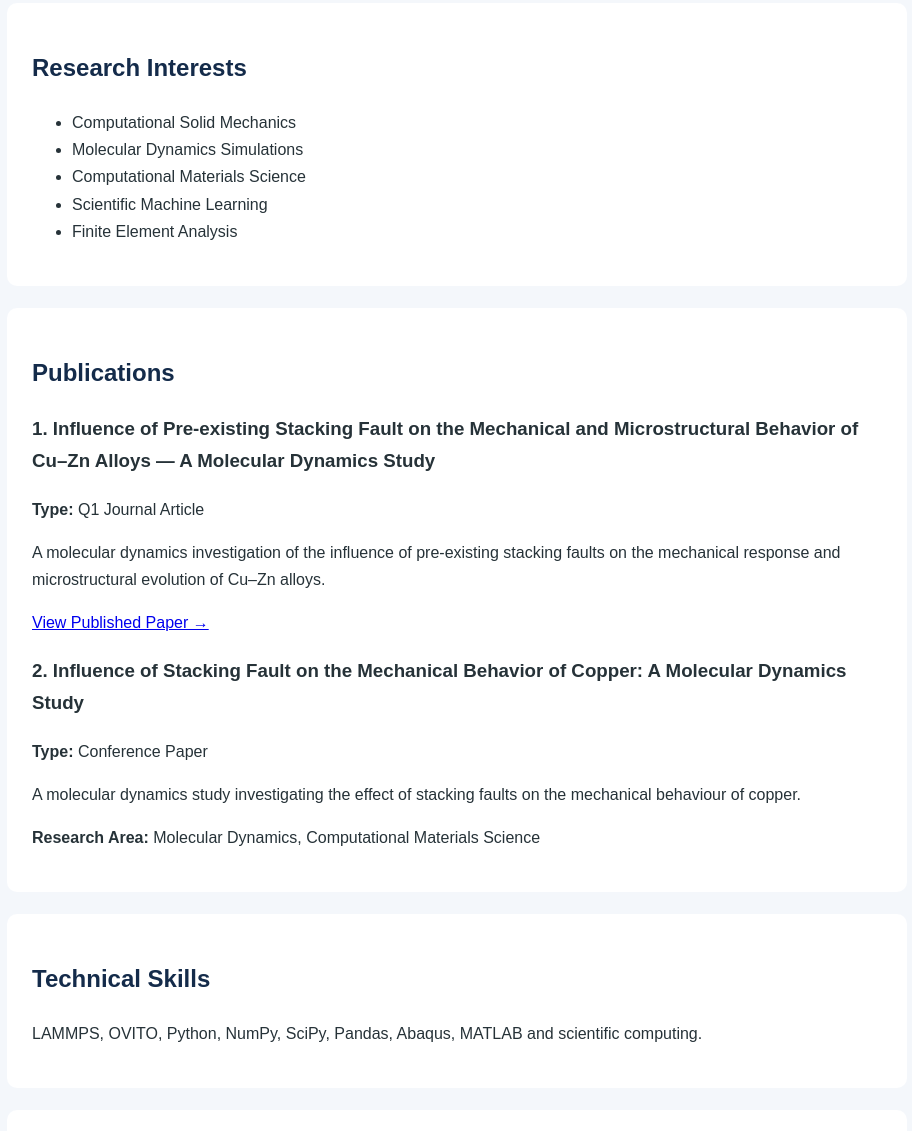
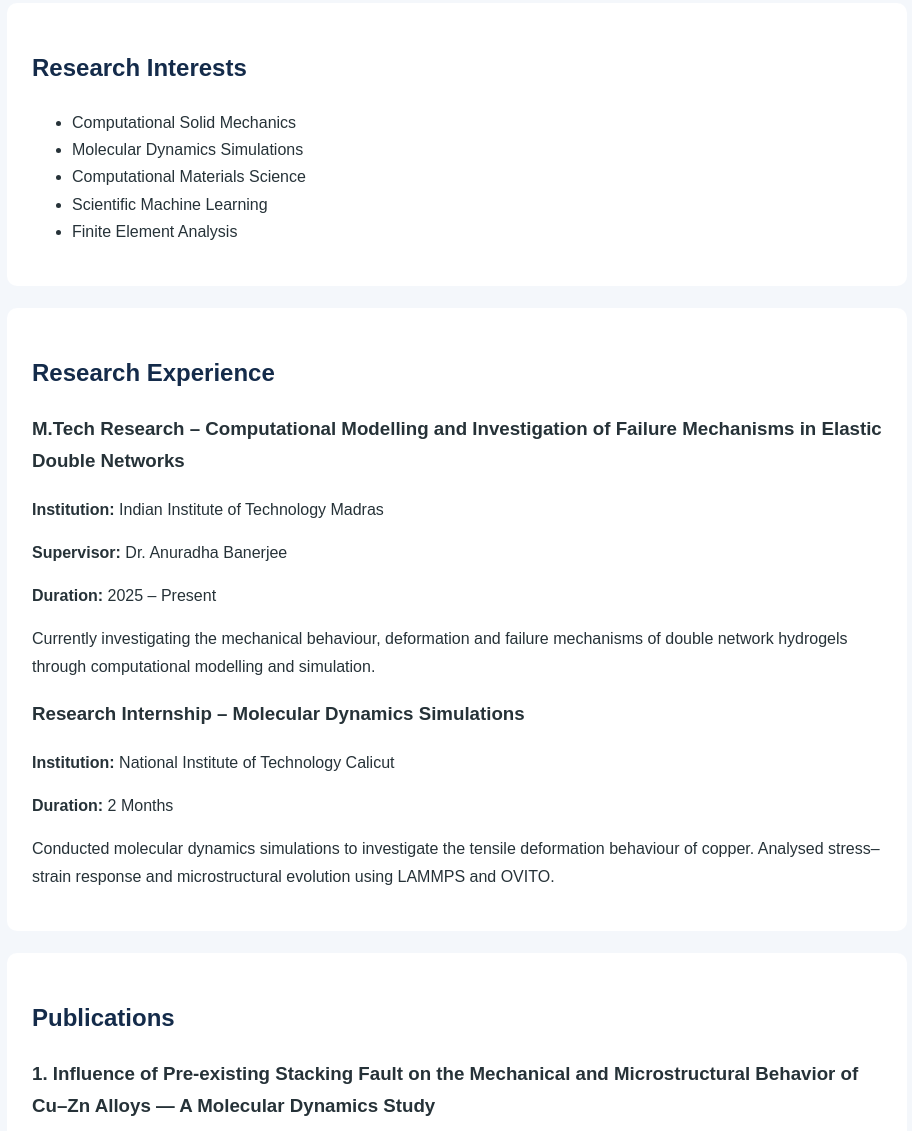
Before and after one commit to suprioroy7/suprioroy7.github.io, a plain HTML site: page index.html in a window 1280 px wide. Shown: the part 1254-2385 px from the top of the page, without its empty margins (183-1095 px from the left). Drawn offline with Linux system fonts and the light colour scheme.

Commit message:
Add experience section with research details
Added a new section for research experience with details on M.Tech research and internship.

```diff
--- a/index.html
+++ b/index.html
@@ -78,6 +78,7 @@
     <a href="#about">About</a>
     <a href="#education">Education</a>
     <a href="#research">Research</a>
+    <a href="#experience">Experience</a>
     <a href="#publications">Publications</a>
     <a href="#skills">Skills</a>
     <a href="#contact">Contact</a>
@@ -131,6 +132,33 @@
         </ul>
     </section>
 
+<section id="experience">
+    <h2>Research Experience</h2>
+
+    <div class="publication">
+       <h3>M.Tech Research – Computational Modelling and Investigation of Failure Mechanisms in Elastic Double Networks</h3>
+        <p><strong>Institution:</strong> Indian Institute of Technology Madras</p>
+        <p><strong>Supervisor:</strong> Dr. Anuradha Banerjee</p>
+        <p><strong>Duration:</strong> 2025 – Present</p>
+        <p>
+            Currently investigating the mechanical behaviour,
+            deformation and failure mechanisms of double network
+            hydrogels through computational modelling and simulation.
+        </p>
+    </div>
+
+    <div class="publication">
+        <h3>Research Internship – Molecular Dynamics Simulations</h3>
+        <p><strong>Institution:</strong> National Institute of Technology Calicut</p>
+        <p><strong>Duration:</strong> 2 Months</p>
+        <p>
+            Conducted molecular dynamics simulations to investigate
+            the tensile deformation behaviour of copper.
+            Analysed stress–strain response and microstructural
+            evolution using LAMMPS and OVITO.
+        </p>
+    </div>
+</section>
 
 <section id="publications">
     <h2>Publications</h2>
```
